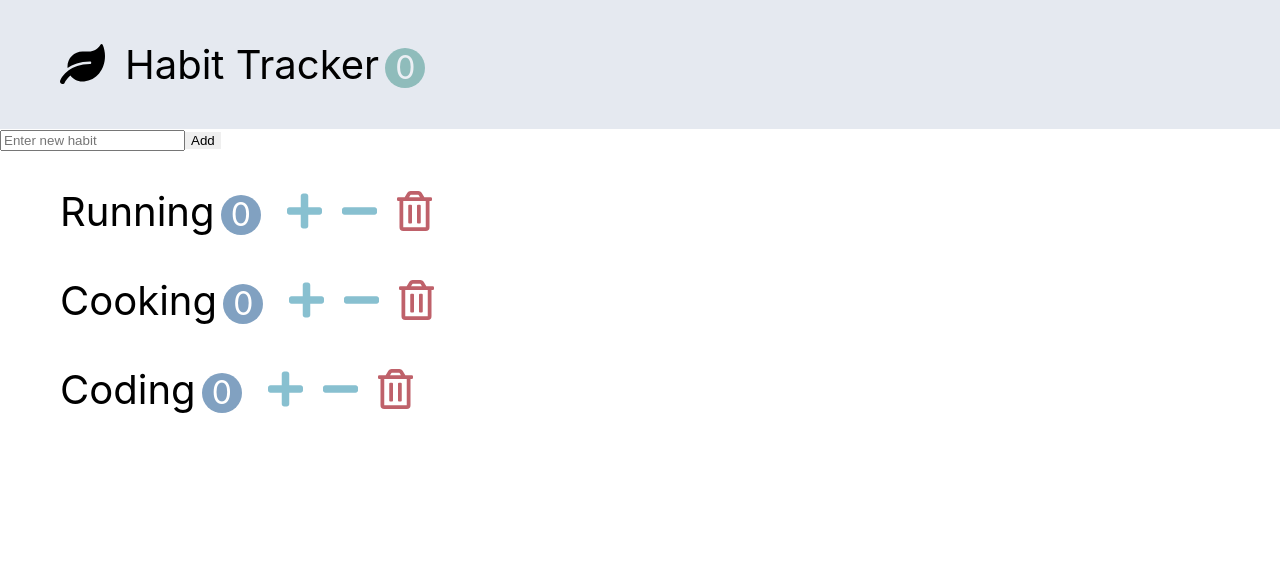
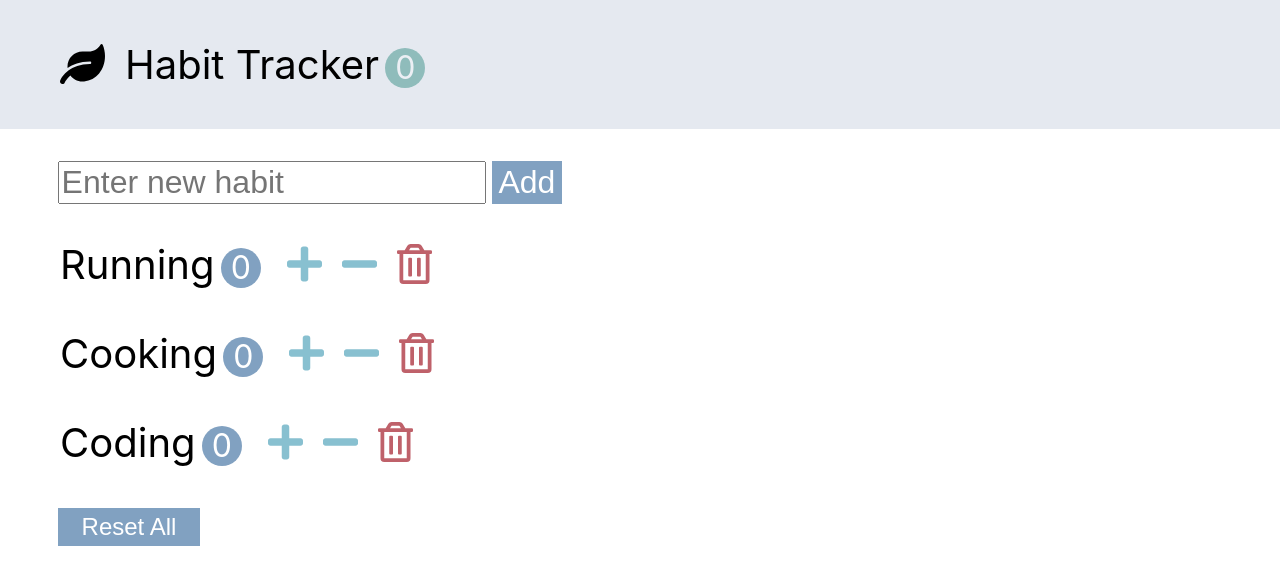
Before and after one commit to limhizy15/habbit-tracker, a React (Create React App) app: page / in a window 1280 px wide. Shown: the top 584 px of the page. Built offline with nearby package versions, Linux system fonts and the light colour scheme.

Commit message:
habit 추가 기능

```diff
--- a/src/app.css
+++ b/src/app.css
@@ -53,6 +53,21 @@ button {
   border-radius: 50%;
 }
 
+.add-input {
+  font-size: 2rem;
+  margin-top: 1em;
+  margin-left: 1.8em;
+  margin-right: 0.2em;
+}
+
+.add-button {
+  height: 100%;
+  font-size: 2rem;
+  padding: 0.1em 0.2em;
+  background-color: #81a1c1;
+  color: white;
+}
+
 .habit-button {
   font-size: 2.5rem;
   margin: 0 0.1em;
@@ -71,3 +86,12 @@ button {
 .habit-delete {
   color: #bf616a;
 }
+
+.habits-reset {
+  margin-top: 0.2em;
+  margin-left: 3.6rem;
+  font-size: 1.5rem;
+  padding: 0.2em 1em;
+  background-color: #81a1c1;
+  color: white;
+}
--- a/src/app.jsx
+++ b/src/app.jsx
@@ -32,6 +32,23 @@ class App extends Component {
     this.setState({ habits });
   };
 
+  // 이름 받아와서 생성
+  handleCreate = (habit) => {
+    const habits = [
+      ...this.state.habits,
+      { id: Date.now().toString(), name: habit, count: 0 },
+    ];
+    this.setState({ habits });
+  };
+
+  handleReset = () => {
+    const habits = this.state.habits.map((habit) => {
+      habit.count = 0;
+      return habit;
+    });
+    this.setState({ habits });
+  };
+
   render() {
     return (
       <>
@@ -43,6 +60,8 @@ class App extends Component {
           handleIncrement={this.handleIncrement}
           handleDecrement={this.handleDecrement}
           handleDelete={this.handleDelete}
+          handleCreate={this.handleCreate}
+          onReset={this.handleReset}
         />
       </>
     );
--- a/src/components/habitAddForm.jsx
+++ b/src/components/habitAddForm.jsx
@@ -1,13 +1,25 @@
-import React, { Component } from "react";
+import React, { PureComponent } from "react";
 
-class HabitAddForm extends Component {
+class HabitAddForm extends PureComponent {
+  formRef = React.createRef();
+  inputRef = React.createRef();
+
+  onSubmit = (e) => {
+    e.preventDefault();
+    const name = this.inputRef.current.value;
+    name && this.props.onCreate(name);
+    // this.inputRef.current.value = "";
+    this.formRef.current.reset();
+  };
+
   render() {
     return (
-      <form className="add-form">
+      <form ref={this.formRef} className="add-form" onSubmit={this.onSubmit}>
         <input
           type="text"
           className="add-input"
           placeholder="Enter new habit"
+          ref={this.inputRef}
         />
         <button className="add-button">Add</button>
       </form>
--- a/src/components/habits.jsx
+++ b/src/components/habits.jsx
@@ -6,7 +6,8 @@ class Habits extends Component {
   render() {
     return (
       <>
-        <HabitAddForm />
+        <HabitAddForm onCreate={this.props.handleCreate} />
+
         <ul>
           {this.props.habits.map((habit) => (
             <Habit
@@ -18,6 +19,9 @@ class Habits extends Component {
             />
           ))}
         </ul>
+        <button className="habits-reset" onClick={this.props.onReset}>
+          Reset All
+        </button>
       </>
     );
   }
```
